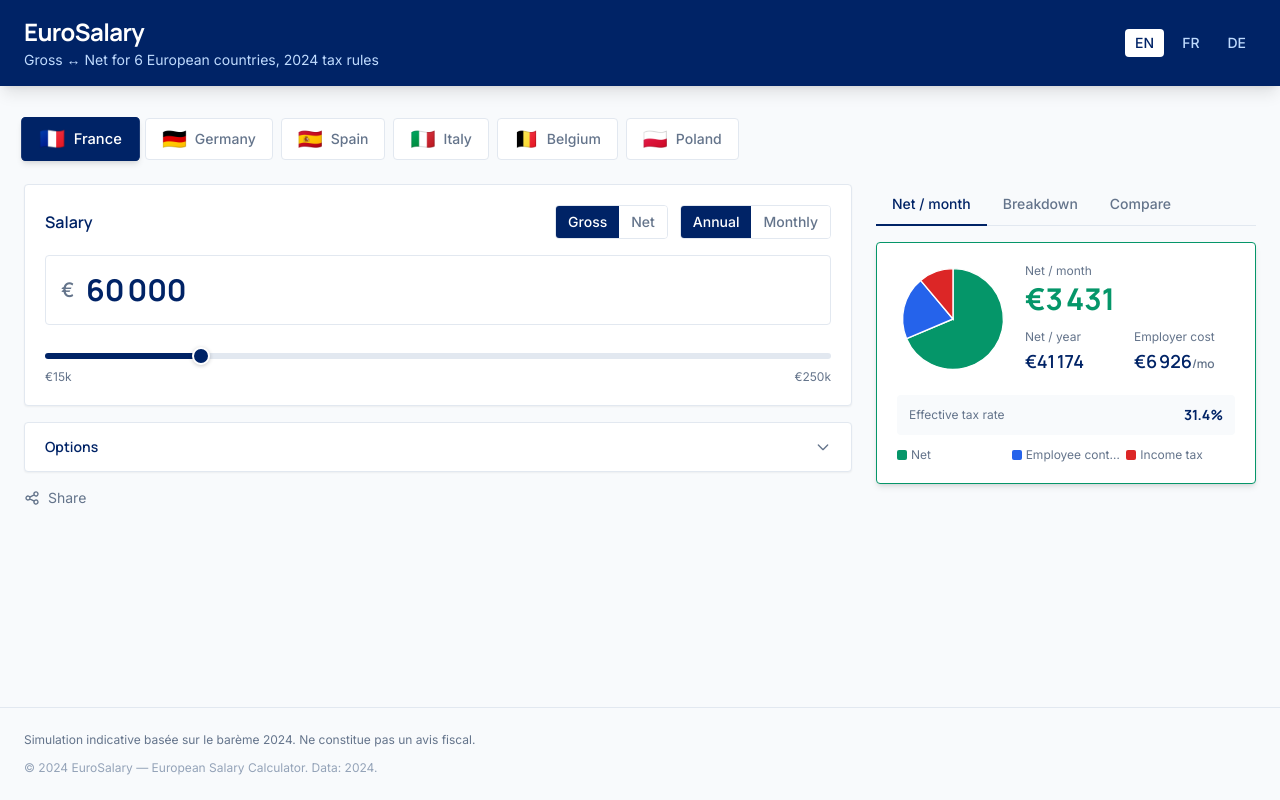
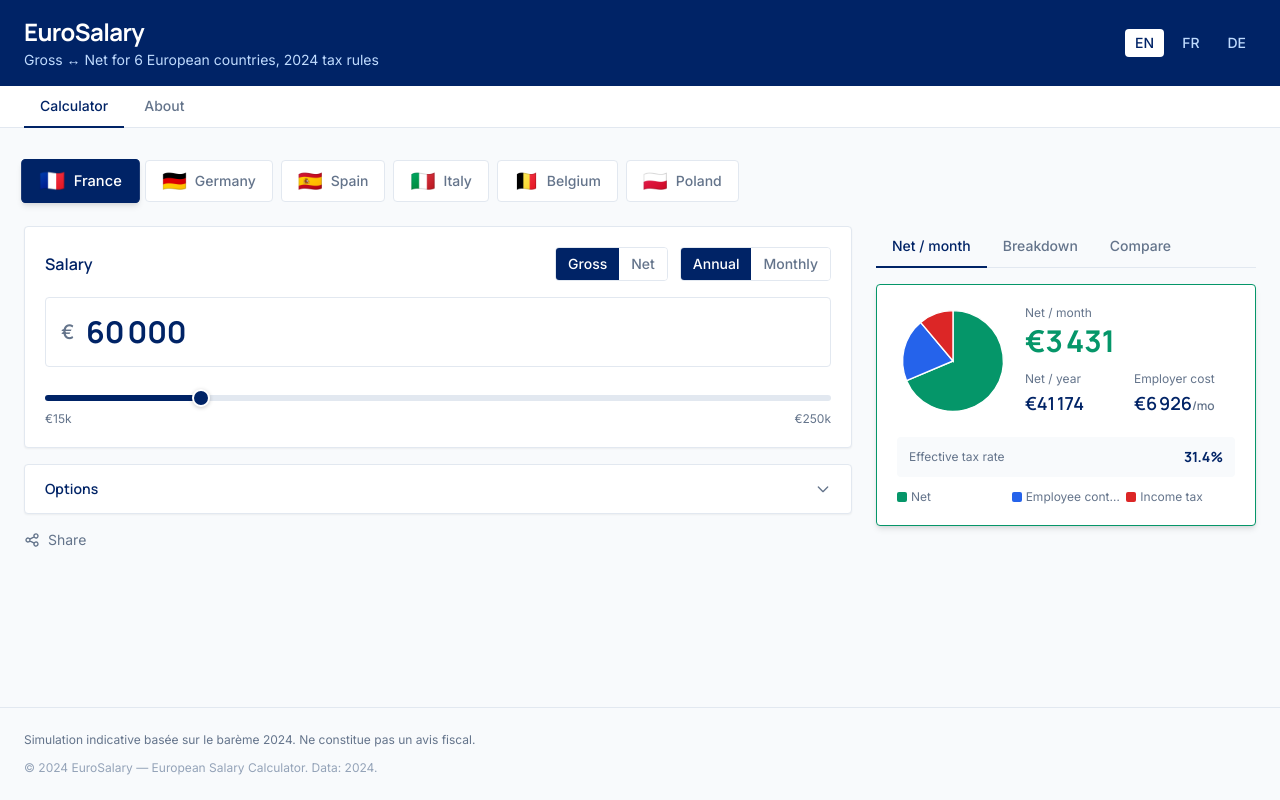
Before and after one commit to 0-nira-0/euro-salary, a React (Vite) app: page / in a window 1280 px wide. Built offline with nearby package versions, Linux system fonts and the light colour scheme.

Commit message:
feat(pages): add About page and top-level page navigation
About page lists all 6 countries with data sources, explains gross/net
algorithm and share URL encoding. App gets a nav bar for Calculator/About.

```diff
--- a/src/App.tsx
+++ b/src/App.tsx
@@ -1,14 +1,19 @@
-import { useEffect } from 'react'
+import { useEffect, useState } from 'react'
+import { useTranslation } from 'react-i18next'
 import { Header } from './components/layout/Header'
 import { Footer } from './components/layout/Footer'
 import { Calculator } from './pages/Calculator'
+import { About } from './pages/About'
 import { useCalculatorStore } from './store/calculatorStore'
 import { parseShareUrl } from './hooks/useShareUrl'
 
+type Page = 'calculator' | 'about'
+
 export default function App() {
   const { setInput } = useCalculatorStore()
+  const { t } = useTranslation()
+  const [page, setPage] = useState<Page>('calculator')
 
-  // Restore state from URL on mount
   useEffect(() => {
     const parsed = parseShareUrl()
     if (parsed) setInput(parsed)
@@ -17,9 +22,31 @@ export default function App() {
   return (
     <div className="min-h-screen flex flex-col bg-slate-50 font-body">
       <Header />
+
+      {/* Page nav */}
+      <div className="bg-white border-b border-slate-200">
+        <div className="max-w-7xl mx-auto px-4 sm:px-6 flex gap-1">
+          {(['calculator', 'about'] as Page[]).map((p) => (
+            <button
+              key={p}
+              onClick={() => setPage(p)}
+              className={`px-4 py-2.5 text-sm font-body font-medium border-b-2 -mb-px transition-colors ${
+                page === p
+                  ? 'border-primary text-primary'
+                  : 'border-transparent text-neutral hover:text-primary'
+              }`}
+            >
+              {t(`nav.${p}`)}
+            </button>
+          ))}
+        </div>
+      </div>
+
       <main className="flex-1">
-        <Calculator />
+        {page === 'calculator' && <Calculator />}
+        {page === 'about' && <About />}
       </main>
+
       <Footer />
     </div>
   )
--- /dev/null
+++ b/src/pages/About.tsx
@@ -0,0 +1,51 @@
+import { useTranslation } from 'react-i18next'
+
+const COUNTRIES = [
+  { flag: '🇫🇷', name: 'France', note: 'URSSAF cotisations, IR barème 2024, quotient familial' },
+  { flag: '🇩🇪', name: 'Germany', note: 'Lohnsteuer Grundtabelle 2024, SV Beiträge, SolZ' },
+  { flag: '🇪🇸', name: 'Spain', note: 'IRPF estatal, cotizaciones SS, reducción rendimientos' },
+  { flag: '🇮🇹', name: 'Italy', note: 'IRPEF, contributi INPS, addizionali regionali/comunali' },
+  { flag: '🇧🇪', name: 'Belgium', note: 'IPP/PB, ONSS 13.07%, centimes additionnels communaux' },
+  { flag: '🇵🇱', name: 'Poland', note: 'PIT 12/32%, ZUS składki, składka zdrowotna 9%' },
+]
+
+export function About() {
+  const { t } = useTranslation()
+
+  return (
+    <div className="max-w-3xl mx-auto px-4 sm:px-6 py-10">
+      <h2 className="font-headline text-2xl font-bold text-primary mb-3">
+        {t('nav.about')} — EuroSalary
+      </h2>
+      <p className="font-body text-neutral mb-8 leading-relaxed">
+        EuroSalary calculates gross-to-net (and net-to-gross) salaries for 6 European countries
+        using 2024 official tax rates. All formulas run client-side — no data leaves your browser.
+      </p>
+
+      <h3 className="font-headline text-lg font-semibold text-primary mb-4">Covered countries</h3>
+      <div className="grid sm:grid-cols-2 gap-3 mb-10">
+        {COUNTRIES.map((c) => (
+          <div key={c.name} className="bg-white rounded border border-slate-200 p-4">
+            <div className="flex items-center gap-2 mb-1">
+              <span className="text-2xl">{c.flag}</span>
+              <span className="font-headline font-semibold text-primary">{c.name}</span>
+            </div>
+            <p className="text-xs font-body text-neutral">{c.note}</p>
+          </div>
+        ))}
+      </div>
+
+      <h3 className="font-headline text-lg font-semibold text-primary mb-3">How it works</h3>
+      <ul className="font-body text-sm text-neutral space-y-2 list-disc list-inside mb-8">
+        <li>Gross → Net: direct formula evaluation per country module</li>
+        <li>Net → Gross: binary search (50 iterations, 1-cent tolerance)</li>
+        <li>Share: all parameters encoded in the URL query string</li>
+        <li>All monetary calculations in integer cents to avoid float errors</li>
+      </ul>
+
+      <p className="text-xs text-neutral font-body border-t border-slate-200 pt-4">
+        Data year: 2024. For informational purposes only — not tax advice.
+      </p>
+    </div>
+  )
+}
```
